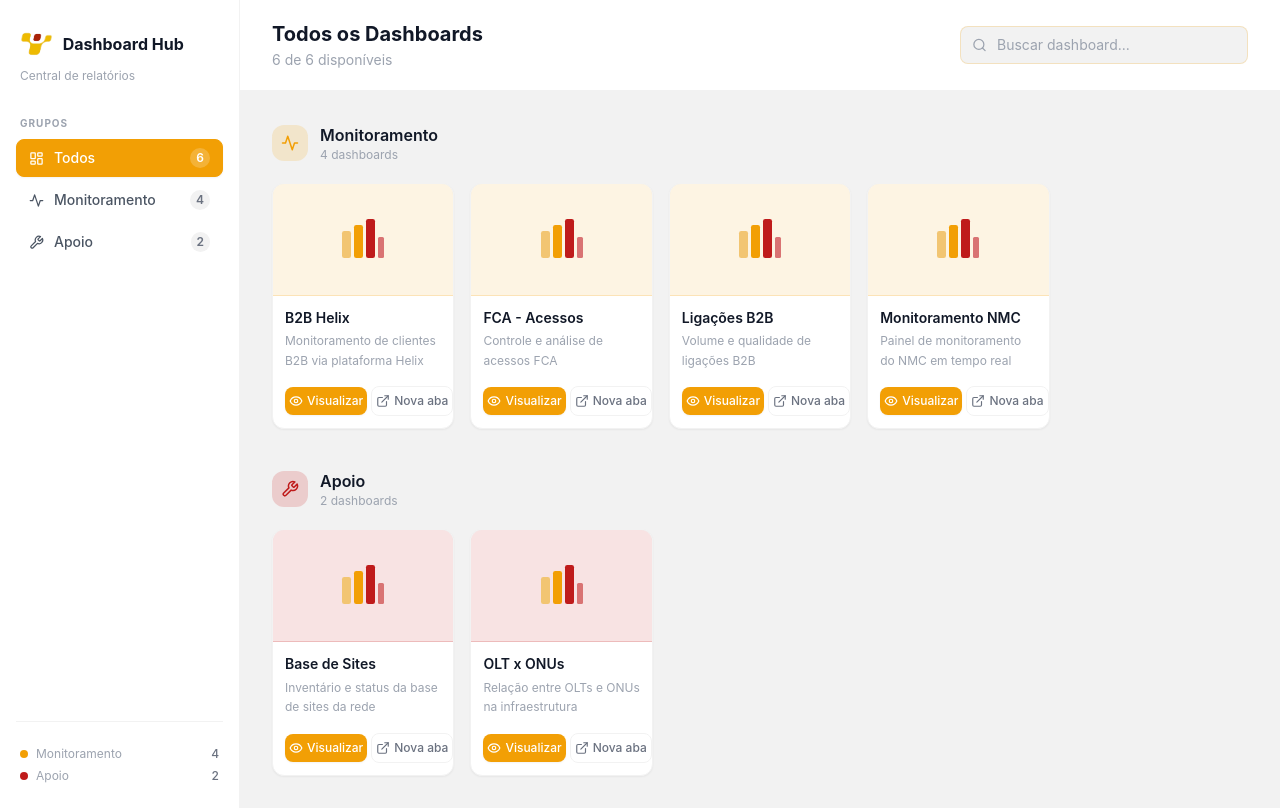
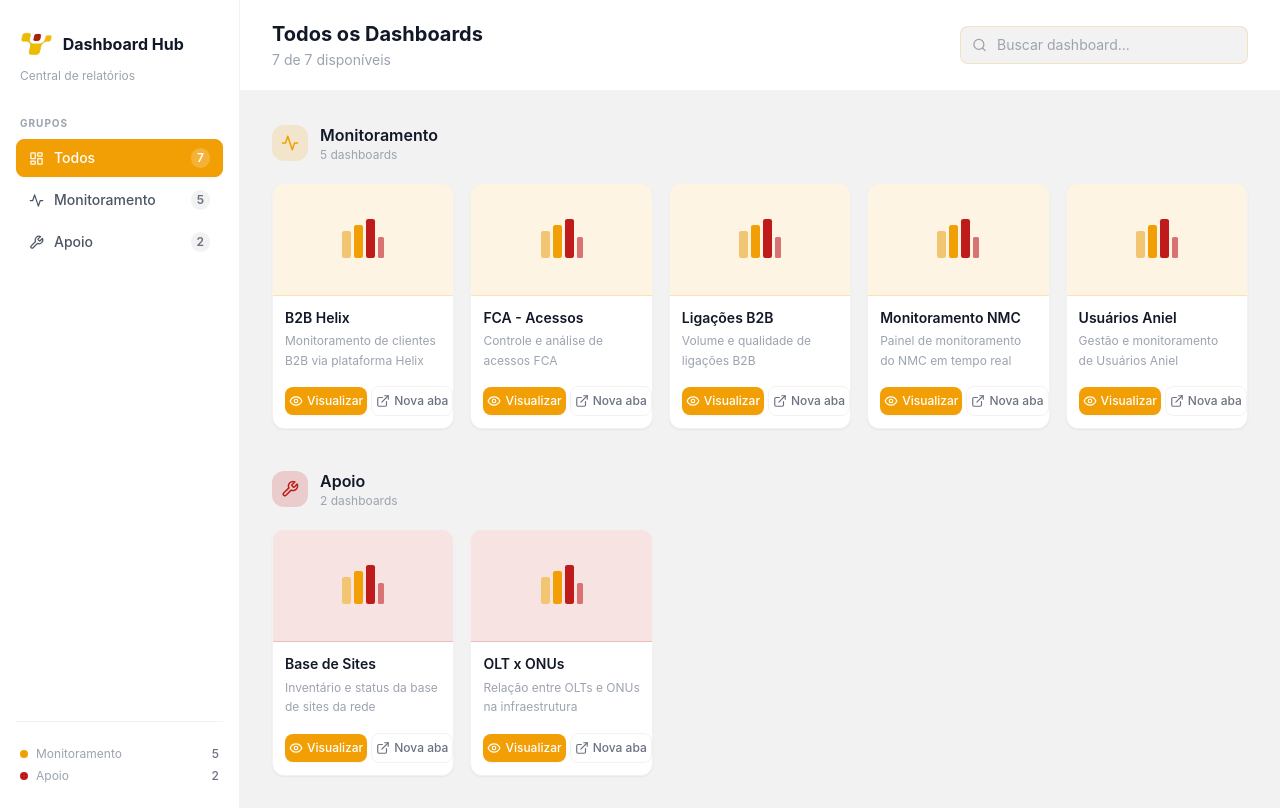
Before and after one commit to andrecagnon/Web_Hub_Dashboard, a React (Vite) app: page / in a window 1280 px wide. Built offline with nearby package versions, Linux system fonts and the light colour scheme.

Commit message:
Add Dash User Aniel

```diff
--- a/src/data/dashboards.ts
+++ b/src/data/dashboards.ts
@@ -37,6 +37,15 @@ export const dashboards: Dashboard[] = [
     shareUrl: 'https://app.powerbi.com/links/TXzwOVgsmQ?ctid=50346803-3299-4314-bb54-e86716cc07b3&pbi_source=linkShare',
     group: 'monitoramento',
     description: 'Painel de monitoramento do NMC em tempo real',
+  },
+  {
+    id: 'usuarios-aniel',
+    name: 'Usuários Aniel',
+    url: 'https://app.powerbi.com/reportEmbed?reportId=fe5fcd37-b058-438a-b0d5-6f3b5a83617e&autoAuth=true&ctid=50346803-3299-4314-bb54-e86716cc07b3',
+    contentUrl: 'https://app.powerbi.com/reportEmbed?reportId=fe5fcd37-b058-438a-b0d5-6f3b5a83617e&autoAuth=true&ctid=50346803-3299-4314-bb54-e86716cc07b3',
+    shareUrl: 'https://app.powerbi.com/links/itYgfgd0QW?ctid=50346803-3299-4314-bb54-e86716cc07b3&pbi_source=linkShare',
+    group: 'monitoramento',
+    description: 'Gestão e monitoramento de Usuários Aniel',
   },
   // Apoio
   {
```
